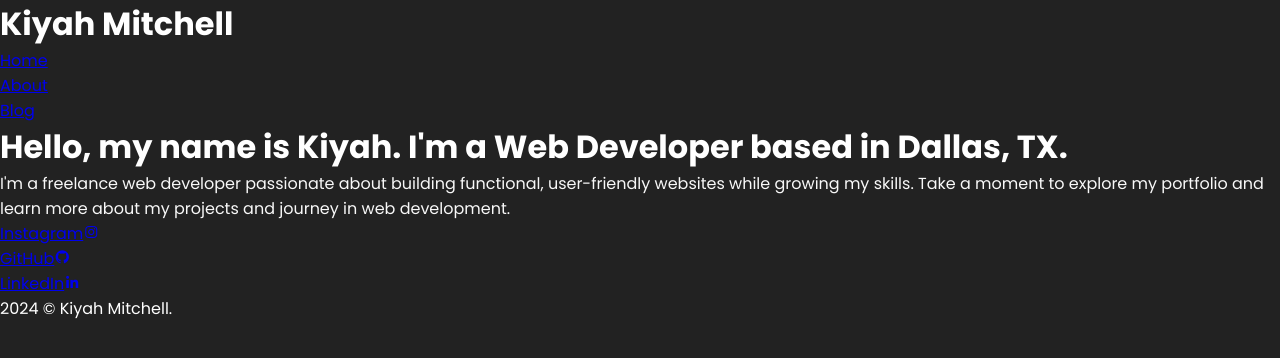
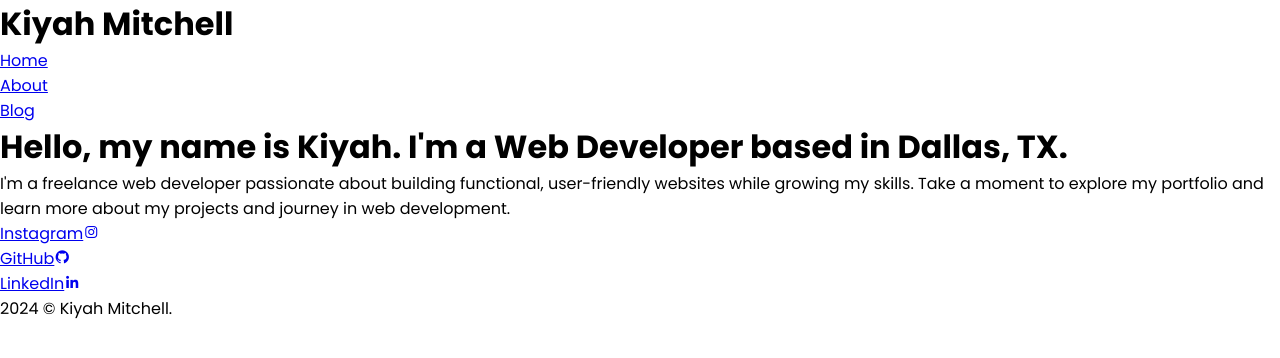
Before and after one commit to kiyahmitchell/kiyahmitchell.github.io, a Jekyll site: the page built from index.html, in a window 1280 px wide. Shown: the top 358 px of the page. Built offline with Jekyll 4.4.1, drawn with Linux system fonts in a browser that asks for light colours.

Commit message:
Update styles.css

```diff
--- a/assets/css/styles.css
+++ b/assets/css/styles.css
@@ -4,11 +4,19 @@
   box-sizing: border-box;
   font-family: 'Poppins', sans-serif;
 }
+
 body {
-  background-color: #222222;
-  color: rgb(255, 255, 255);
+  background-color: white;
+  color: black;
+  transition: background-color 0.3s, color 0.3s;
 }
 
-.hero p {
-  color: rgb(248, 248, 248);
+body.dark-mode {
+  background-color: #333;
+  color: white;
 }
+
+.mode-toggle {
+  cursor: pointer;
+  font-size: 1.5em;
+}
```
